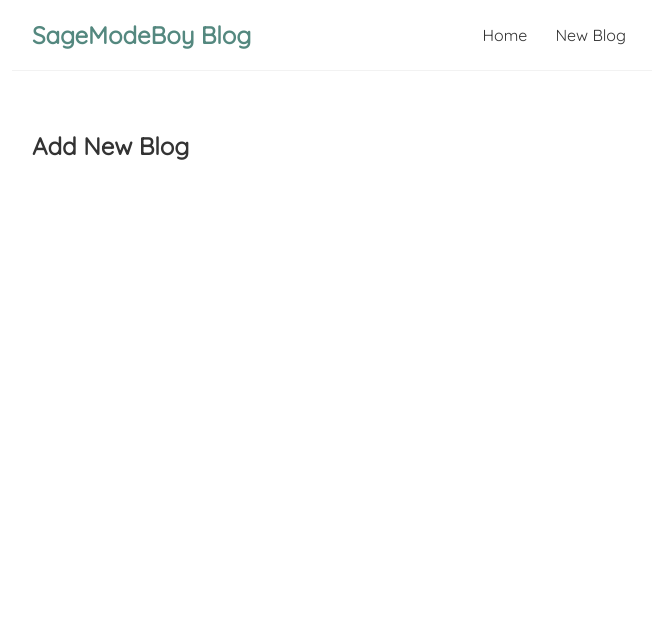
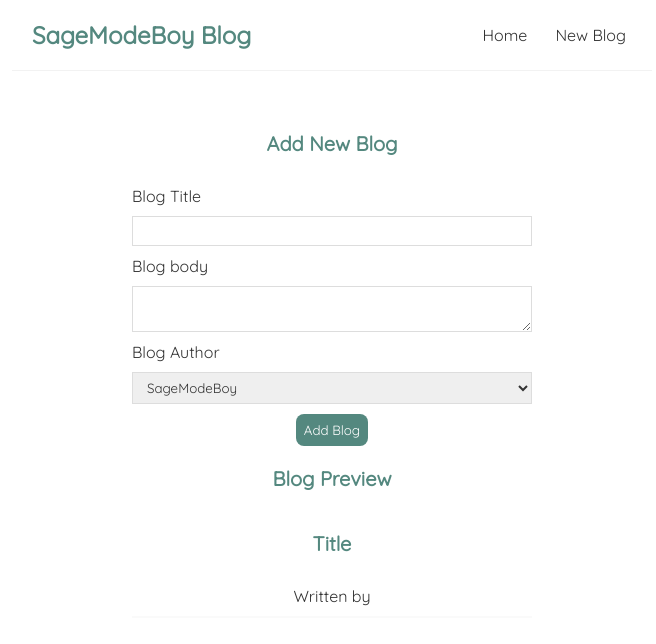
Before and after one commit to oussamabonnor1/react-blog, a React (Create React App) app: page /create in a window 1280 px wide. Shown: the top 644 px of the page, without its empty margins (308-964 px from the left). Built offline with nearby package versions, Linux system fonts and the light colour scheme; the HTML template or start-up script is replaced by a standard one.

Commit message:
Create and delete blogs

```diff
--- a/src/App.js
+++ b/src/App.js
@@ -2,6 +2,8 @@
 import Home from './Home';
 import Create from './Create';
 import { BrowserRouter as Router, Route, Switch } from "react-router-dom"
+import BlogDetails from './BlogDetails';
+import NotFound from './NotFound';
 
 function App() {
   return (
@@ -16,6 +18,12 @@
             <Route path="/create">
               <Create/>
             </Route>
+            <Route path="/blogs/:id">
+              <BlogDetails/>
+            </Route>
+            <Route path="*">
+              <NotFound/>
+            </Route>
           </Switch>
         </div>
       </div>
--- /dev/null
+++ b/src/BlogDetails.js
@@ -0,0 +1,36 @@
+import { useHistory, useParams } from "react-router";
+import useFetch from "./useFetch";
+
+const BlogDetails = () => {
+    const { id } = useParams()
+    const { data: blog, isLoading, error } = useFetch(`http://localhost:8000/blogs/${id}`)
+    const history = useHistory()
+
+    const deleteBlog = () => {
+        fetch("http://localhost:8000/blogs/"+blog.id, {
+            method: "DELETE"
+        }).then(()=>{
+            history.push("/")
+        })
+
+    }
+    return (
+        <div className="blog-details">
+            {error && <div>{error}</div>}
+            {isLoading && <div>Loading...</div>}
+            {
+                blog &&
+                (
+                    <article>
+                        <h2>{blog.title} | #{blog.id}</h2>
+                        <p>{blog.author}</p>
+                        <div>{blog.body}</div>
+                        <button onClick={deleteBlog}>delete</button>
+                    </article>
+                )
+            }
+        </div>
+    );
+}
+
+export default BlogDetails;
--- a/src/BlogList.js
+++ b/src/BlogList.js
@@ -1,11 +1,13 @@
-const BlogList = ({blogs}) => {
+import { Link } from "react-router-dom";
+import BlogPreview from "./BlogPreview";
+
+const BlogList = ({ blogs }) => {
     return (
         <div className="blog-list">
             {blogs.map((blog) => (
-                <div className="blog-preview" key={blog.id}>
-                    <h2>{blog.title}</h2>
-                    <p>Written by {blog.author}</p>
-                </div>
+                <Link to={`/blogs/${blog.id}`}  key={blog.id}>
+                    <BlogPreview blog={blog} />
+                </Link>
             ))}
         </div>
     );
--- /dev/null
+++ b/src/BlogPreview.js
@@ -0,0 +1,9 @@
+const BlogPreview = ({ blog }) => {
+
+    return (<div className="blog-preview">
+        {(blog.title ? <h2>{blog.title}</h2> : <h2>Title</h2>)}
+        <p>Written by {blog.author}</p>
+    </div>);
+}
+
+export default BlogPreview;
--- a/src/Create.js
+++ b/src/Create.js
@@ -1,7 +1,59 @@
+import { useState } from "react";
+import { useHistory } from "react-router";
+import BlogPreview from "./BlogPreview";
+
 const AddNewBlog = () => {
+    const [title, setTitle] = useState("")
+    const [body, setBody] = useState("")
+    const [author, setAuthor] = useState("")
+
+    const history = useHistory()
+
+    let blog = { title, body, author }
+
+    const handleSubmit = (e)=>{
+        e.preventDefault();
+        blog = { title, body, author }
+        fetch("http://localhost:8000/blogs", {
+            method: "POST",
+            headers: {
+                "Content-Type": "application/json"
+            },
+            body: JSON.stringify(blog)
+        }).then((res)=>{
+            console.log(res);
+            history.push("/")
+        })
+    }
+
     return (
         <div className="create">
             <h2>Add New Blog</h2>
+            <form onSubmit={handleSubmit}>
+                <label>Blog Title</label>
+                <input
+                    type="text"
+                    required
+                    value={title}
+                    onChange={(e) => setTitle(e.target.value)}
+                />
+                <label>Blog body</label>
+                <textarea
+                    required
+                    value={body}
+                    onChange={(e) => setBody(e.target.value)}
+                ></textarea>
+                <label>Blog Author</label>
+                <select value={author} onChange={(e) => setAuthor(e.target.value)}>
+                    <option value="SageModeBoy">SageModeBoy</option>
+                    <option value="CatBirdMode">CatBirdMode</option>
+                    <option value="BunnyBoyBird">BunnyBoyBird</option>
+                </select>
+                <button>Add Blog</button>
+            </form>
+            <br />
+            <h2>Blog Preview</h2>
+            <BlogPreview blog={blog} />
         </div>
     );
 }
--- /dev/null
+++ b/src/NotFound.js
@@ -0,0 +1,19 @@
+import { useHistory } from "react-router";
+
+const NotFound = () => {
+
+    const history = useHistory()
+
+    setTimeout(() => {
+        history.push("/")
+    }, 1000);
+
+    return (
+        <div className="not-found">
+            <h2>Page Not Found | 404</h2>
+            <p>Redirecting you...</p>
+        </div>
+    );
+}
+
+export default NotFound;
--- a/src/index.css
+++ b/src/index.css
@@ -52,3 +52,58 @@
   color: #54887F;
   margin-bottom: 8px;
 }
+
+.blog-list a {
+  text-decoration: none;
+}
+
+.blog-details h2{
+  font-size: 20px;
+  color: #54887F;
+  margin-bottom: 10px;
+}
+
+.blog-details div {
+  margin: 20px 0;
+}
+
+.blog-details button{
+  background: #54887F;
+  color: #FFF;
+  border: 0;
+  padding: 8px;
+  border-radius: 8px;
+  cursor: pointer;
+}
+
+/* create new blog form */
+.create {
+  max-width: 400px;
+  margin: 0 auto;
+  text-align: center;
+}
+.create label {
+  text-align: left;
+  display: block;
+}
+.create h2 {
+  font-size: 20px;
+  color: #54887F;
+  margin-bottom: 30px;
+}
+.create input, .create textarea, .create select {
+  width: 100%;
+  padding: 6px 10px;
+  margin: 10px 0;
+  border: 1px solid #ddd;
+  box-sizing: border-box;
+  display: block;
+}
+.create button {
+  background: #54887F;
+  color: #fff;
+  border: 0;
+  padding: 8px;
+  border-radius: 8px;
+  cursor: pointer;
+}
```
Also changed, not shown: data/db.json (+20 -5 lines).
